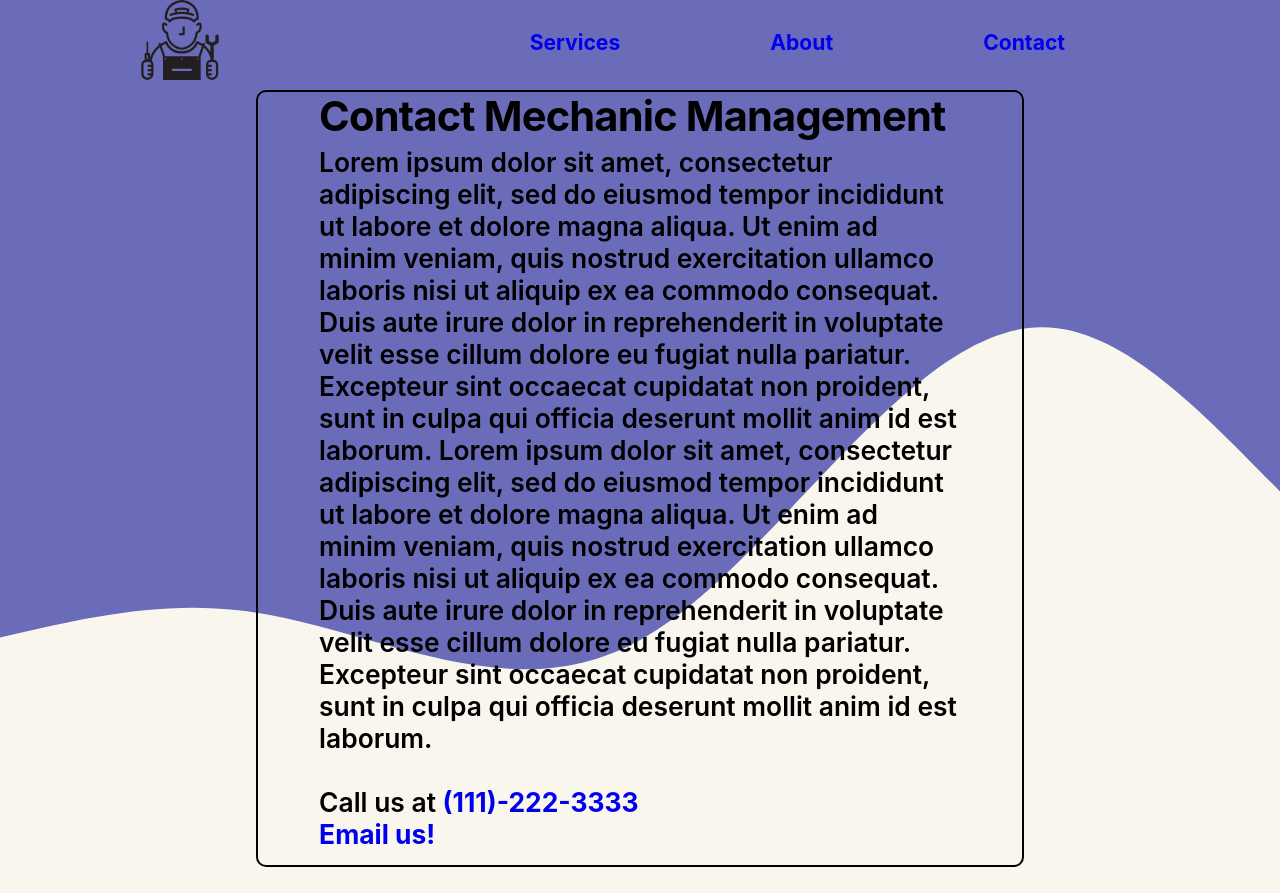
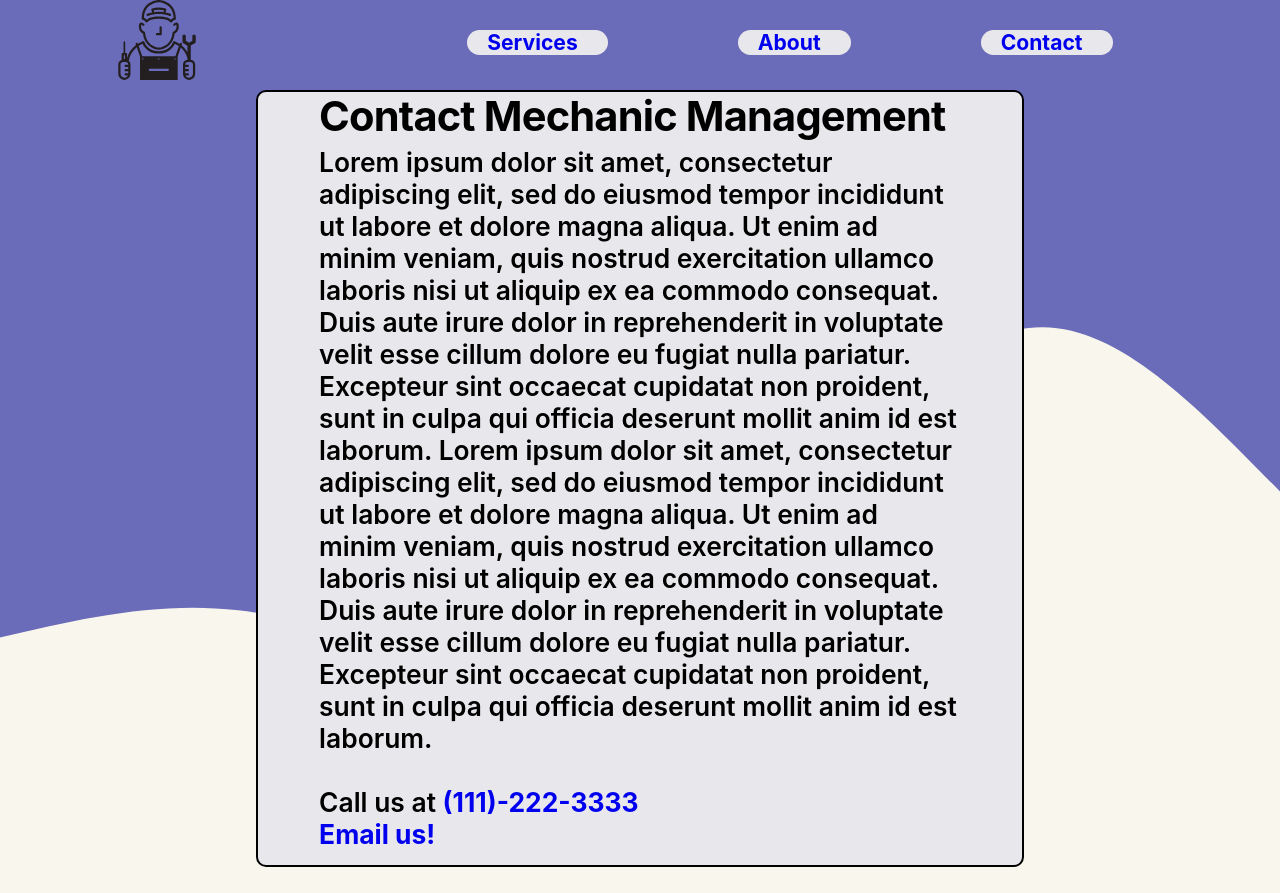
Before and after one commit to Team-Armadillo/Mechanic-Management, a React (Create React App) app in the folder client/: page /pages/Contact in a window 1280 px wide. Built offline with nearby package versions, Linux system fonts and the light colour scheme.

Commit message:
Body and navbar appearance changes

```diff
--- a/client/src/components/Body/Body.css
+++ b/client/src/components/Body/Body.css
@@ -17,6 +17,7 @@ body {
     margin: 2% 20%;
     border: black 2px solid;
     border-radius:  10px;
+    background-color: rgb(232, 232, 236);
 }
 
 .paraContainer {
@@ -38,6 +39,11 @@ body {
     pointer-events: none;
     margin-top: 10px;
 }
+.checkBtn {
+    background-color: lightblue;
+    border-radius: 15px;
+    padding: 10px;
+}
 
 .section-head-2 {
     font-size: calc(10px + 2vw);
--- a/client/src/components/Navbar/navbar.css
+++ b/client/src/components/Navbar/navbar.css
@@ -45,6 +45,15 @@
 
   .option :hover {
     color: white;
+  }
+  .option {
+    border-radius: 25px;
+    margin: 5px;
+  background: rgb(232, 232, 236);
+ padding-left: 20px;
+  text-align: center;
+  text-decoration: none;
+
   }
   .signin-up {
     display: flex;
```
